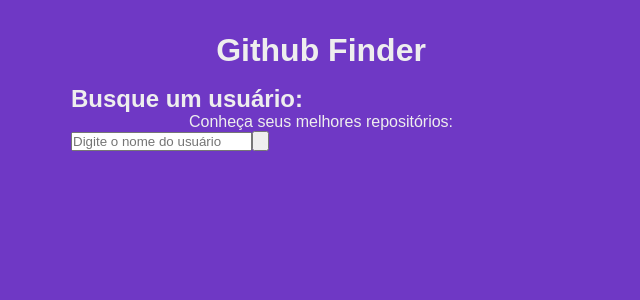
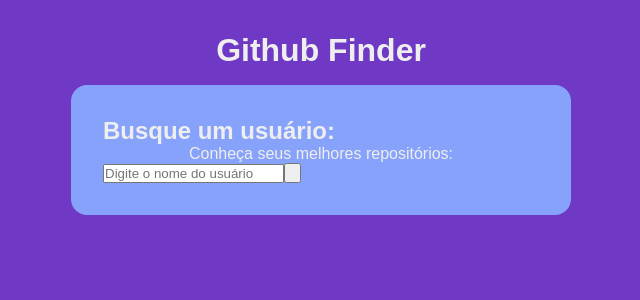
Before and after one commit to JethroTiago/github-finder, a React (Vite) app: page / in a window 1280 px wide. Shown: the top 300 px of the page, without its empty margins (319-959 px from the left). Built offline with nearby package versions, Linux system fonts and the light colour scheme; a web font is replaced by a local one.

Commit message:
Applying styles in search.module

```diff
--- a/src/components/Search.module.css
+++ b/src/components/Search.module.css
@@ -0,0 +1,7 @@
+.search {
+    background-color: #87A2FB;
+    padding: 2rem;
+    border-radius: 1rem;
+    display: flex;
+    flex-direction: column;
+}
```
